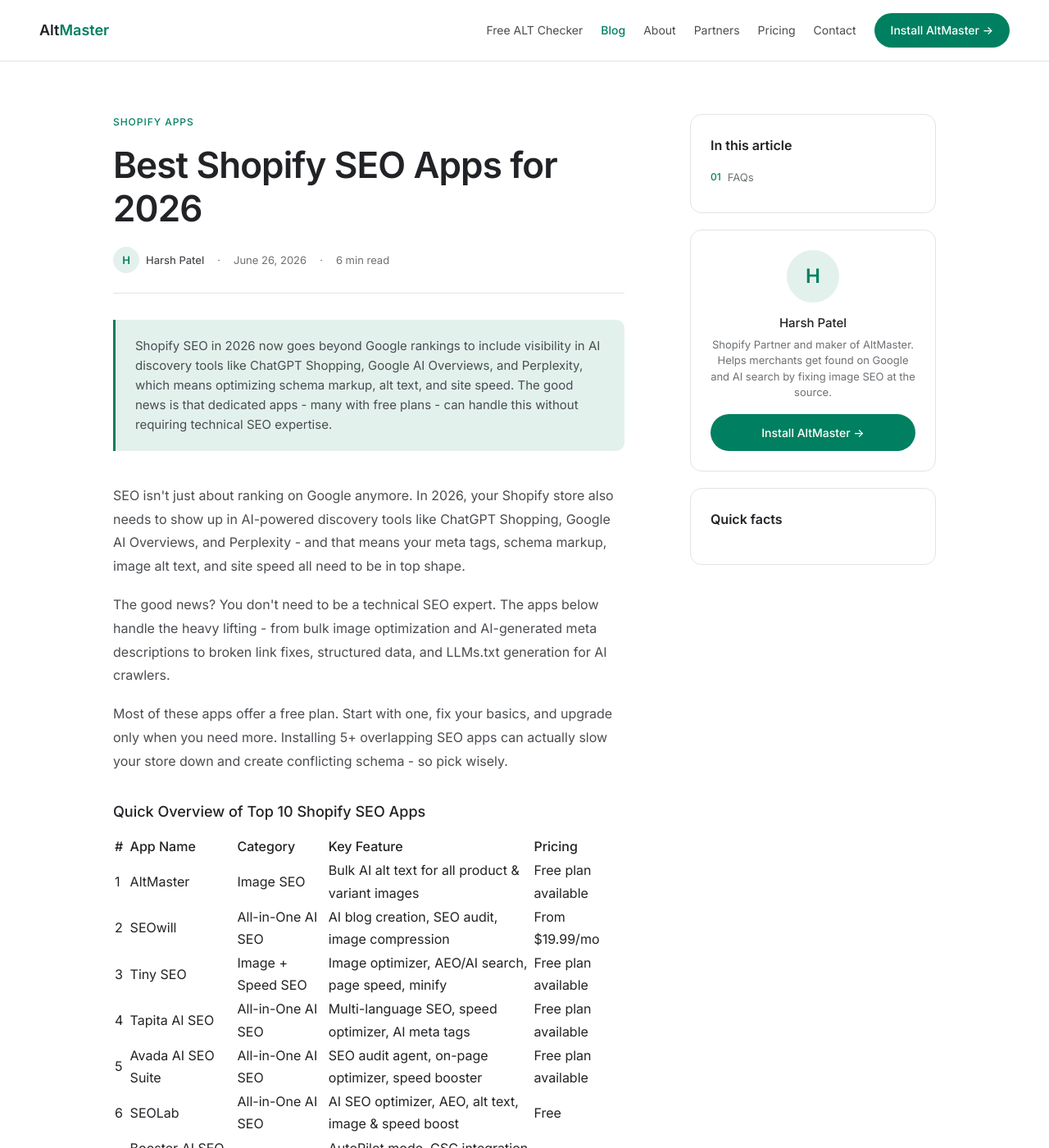
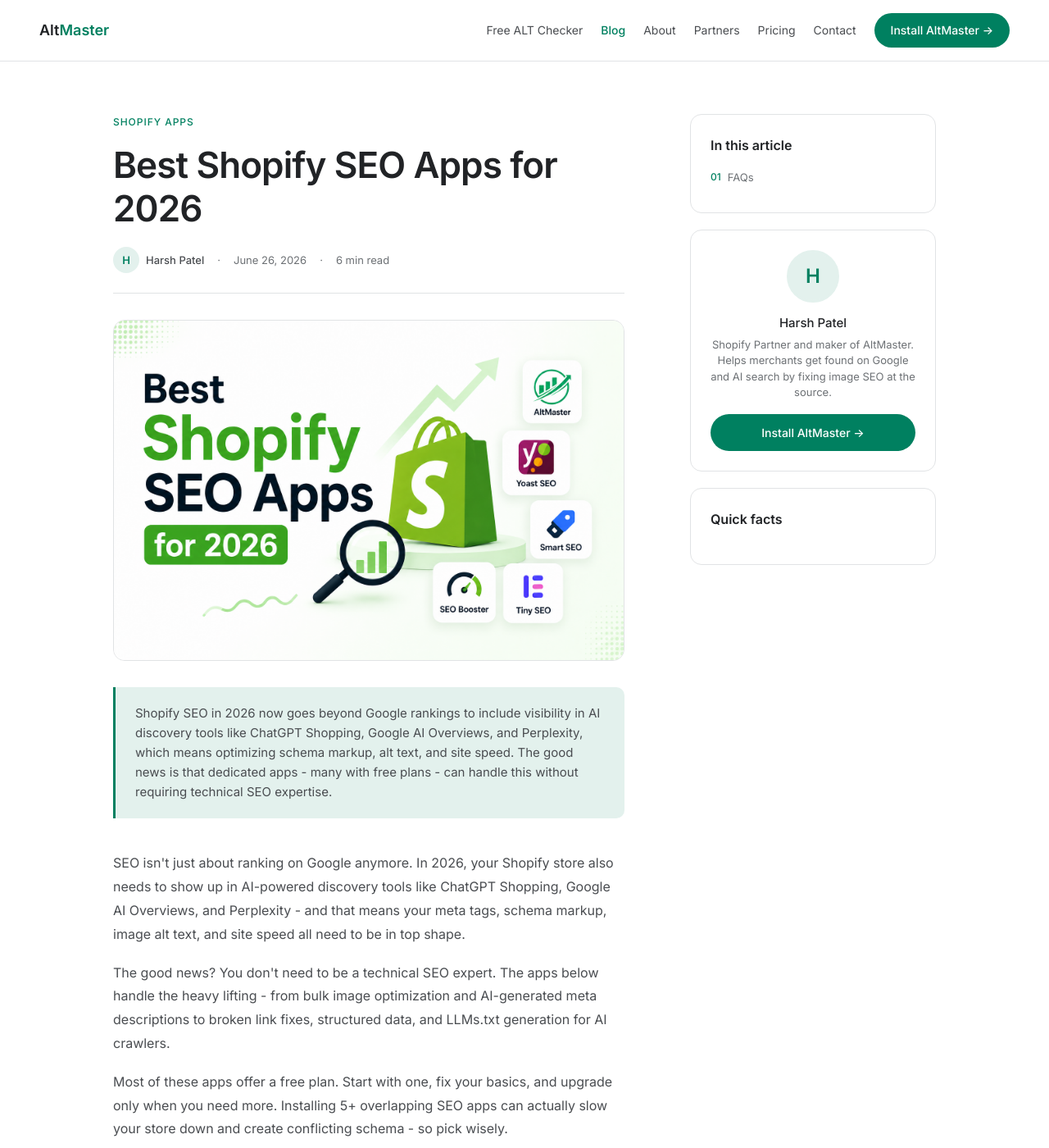
Before and after one commit to iharshspatel/altmaster, a Jekyll site: the page built from _posts/2026-06-26-best-shopify-seo-apps.md, in a window 1280 px wide and 1400 px high. Shown: the whole window at 82% size. Built offline with Jekyll 4.4.1, drawn with Linux system fonts in a browser that asks for light colours.

Commit message:
Render cover image as a hero on blog posts
The post layout only used 'image' for OG/social/schema meta, so the
cover never appeared on the page (Sveltia's editor preview renders the
field, which is why it showed there but not on the live site). Add a
conditional .article-hero <img> for any post with an image.

Also rename the new post's cover from a spaces-and-commas filename
(an invalid URL) to best-shopify-seo-apps-cover.png.

Co-Authored-By: Claude Opus 4.8 (1M context) <noreply@anthropic.com>

```diff
--- a/_layouts/post.html
+++ b/_layouts/post.html
@@ -127,6 +127,14 @@
       /* Shared supplements to the article layout — available to every post so
          authors never touch CSS. Superset of the per-post blocks the old
          hand-built posts each carried locally. */
+      .article-hero {
+        width: 100%;
+        height: auto;
+        border-radius: 14px;
+        border: 1px solid var(--cream-3);
+        display: block;
+        margin: 8px 0 32px;
+      }
       .article-body figure {
         margin: 28px 0;
       }
@@ -310,6 +318,15 @@
           <span>{{ page.read_time }}</span>
         </div>
 
+        {%- if page.image %}
+        <img
+          class="article-hero"
+          src="{{ page.image }}"
+          alt="{{ page.image_alt | default: page.title | escape }}"
+          loading="eager"
+        />
+        {%- endif %}
+
         <div class="article-summary">
           {{ page.summary | markdownify }}
         </div>
--- a/_posts/2026-06-26-best-shopify-seo-apps.md
+++ b/_posts/2026-06-26-best-shopify-seo-apps.md
@@ -4,7 +4,7 @@ title: Best Shopify SEO Apps for 2026
 date: 2026-06-26
 category: Shopify Apps
 description: Compare the best Shopify SEO apps for 2026. Boost rankings, fix issues, optimize images, and get found on Google and AI search – free options available.
-image: /blog/uploads/Best Shopify SEO Apps for 2026 featuring the Shopify logo, SEO growth chart, magnifying glass, and popular SEO apps including AltMaster, Yoast SEO, Smart SEO, SEO Booster, and Tiny SEO..png
+image: /blog/uploads/best-shopify-seo-apps-cover.png
 card_tag: Shopify Apps
 card_excerpt: Shopify SEO in 2026 now goes beyond Google rankings to include visibility in AI discovery tools like ChatGPT Shopping, Google AI Overviews, and Perplexity, which means optimizing schema markup, alt text, and site speed. The good news is that dedicated apps - many with free plans - can handle this without requiring technical SEO expertise.
 read_time: 6 min read
```
Also changed, not shown: blog/uploads/best-shopify-seo-apps-cover.png (renamed from blog/uploads/Best Shopify SEO Apps for 2026 featuring the Shopify logo, SEO growth chart, magnifying glass, and popular SEO apps including AltMaster, Yoast SEO, Smart SEO, SEO Booster, and Tiny SEO..png).
